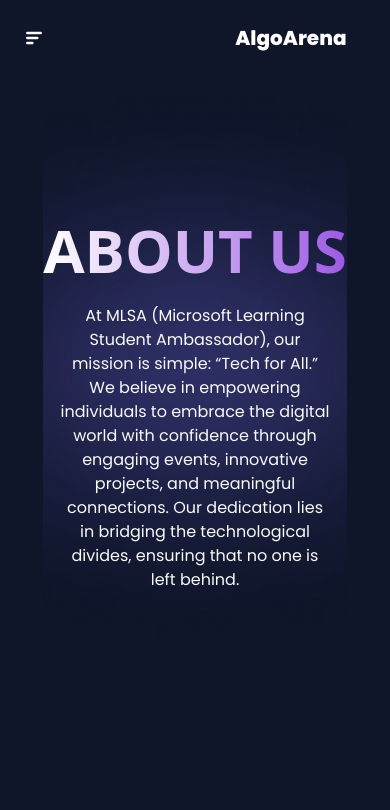
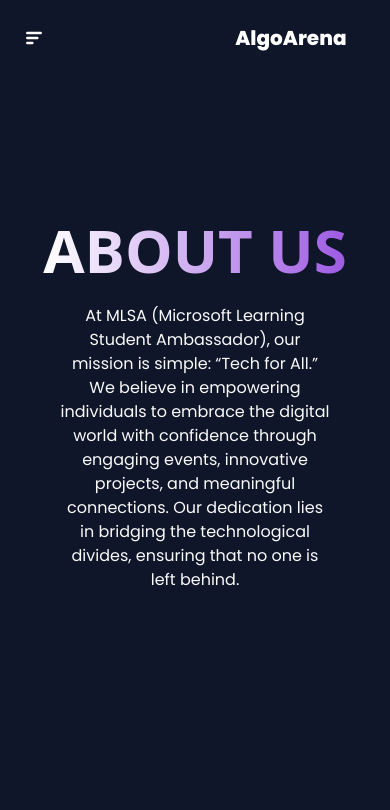
Before and after one commit to MLSAKIIT/AlgoArena, a Next.js app: page /aboutUs in a window 390 px wide. Shown: the top 810 px of the page. Built offline with nearby package versions, Linux system fonts and the light colour scheme; no server answers.

Commit message:
changes in navbar

```diff
--- a/src/app/aboutUs/page.jsx
+++ b/src/app/aboutUs/page.jsx
@@ -45,7 +45,7 @@ const page = () => {
         </div>
 
         <div className="relative flex  z-10 flex-col gap-6 text-wrap m-auto h-[40rem] max-w-[120rem] justify-center items-center">
-          <div className="absolute inset-0  ">
+          <div className="absolute inset-0 hidden md:block ">
             <Image
               src="/assets/about/gradient.png"
               alt="gradient"
```
